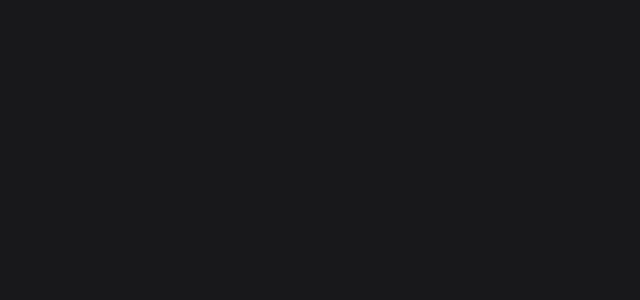
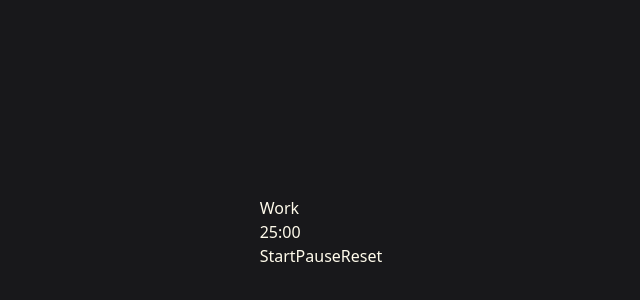
Before and after one commit to sayantaniy/Desmoxie, a React (Vite) app: page /timer in a window 1280 px wide. Before the commit this address had no page. Shown: the part 168-468 px from the top of the page, without its empty margins (319-959 px from the left). Built offline with nearby package versions, Linux system fonts and the light colour scheme; a web font is replaced by a local one.

Commit message:
assigned types

```diff
--- a/index.html
+++ b/index.html
@@ -2,9 +2,9 @@
 <html lang="en">
   <head>
     <meta charset="UTF-8" />
-    <link rel="icon" type="image/svg+xml" href="/vite.svg" />
+    <link rel="icon" href="https://i.pinimg.com/736x/0d/66/47/0d6647ba5675d2dac0afa006b3f52c07.jpg" />
     <meta name="viewport" content="width=device-width, initial-scale=1.0" />
-    <title>feb-react-proj</title>
+    <title>Desmoxie</title>
   </head>
   <body>
     <div id="root"></div>
--- a/src/App.tsx
+++ b/src/App.tsx
@@ -1,6 +1,7 @@
 import { Route, Routes } from "react-router-dom"
 import Counter from "./components/Counter"
 import Stopwatch from "./components/Stopwatch"
+import Timer from "./components/Timer"
 import Home from "./components/Home"
 
 
@@ -11,6 +12,7 @@ const App = () => {
 
       <Routes>
         <Route path="/stopwatch" element={<Stopwatch />} />
+        <Route path="/timer" element={<Timer/>}/>
         <Route path="/counter" element={<Counter />} />
         <Route path="/" element={<Home />} />
       </Routes>
--- a/src/components/Counter.tsx
+++ b/src/components/Counter.tsx
@@ -21,7 +21,7 @@ const Counter = () => {
               setCount(count - 1);
             }
           }}
-          className="bg-lime-500 px-4 rounded-2xl py-2"
+          className="bg-lime-500 px-4 rounded-2xl py-2  hover:bg-lime-600"
         >
 
           -
@@ -31,7 +31,7 @@ const Counter = () => {
           onClick={() => {
             setCount(count + 1);
           }}
-          className="bg-lime-500 px-4 rounded-2xl py-2"
+          className="bg-lime-500 px-4 rounded-2xl py-2  hover:bg-lime-600"
         >
 
           +
--- a/src/components/Navbar.tsx
+++ b/src/components/Navbar.tsx
@@ -6,6 +6,8 @@ const Navbar = () => {
         <Link className='m-3  hover:bg-lime-200  hover:text-black px-3 py-1 rounded-full' to="/">Home</Link>
         <Link className='m-3  hover:bg-lime-200  hover:text-black px-3 py-1 rounded-full' to="/counter">Counter</Link>
         <Link className='m-3  hover:bg-lime-200  hover:text-black px-3 py-1 rounded-full' to="/stopwatch">Stopwatch</Link>
+        <Link className='m-3  hover:bg-lime-200  hover:text-black px-3 py-1 rounded-full' to="/timer">Timer</Link>
+
     </div>
   )
 }
--- a/src/components/Stopwatch.tsx
+++ b/src/components/Stopwatch.tsx
@@ -3,33 +3,50 @@ import Navbar from './Navbar'
 import Footer from './Footer'
 
 const Stopwatch = () => {
-    const [count, setCount] = useState(0)
-    const intervalRef = useRef(null)
+    const [time, setTime] = useState(0)
+    const [running, setRunning] = useState(false)
+    const intervalRef: number | null | any = useRef(null) //does not re renders
 
-    const start = ()=>{
+    const start = () => {
         if (intervalRef.current) return;
-        intervalRef.current = setInterval(()=>{
-         setCount(prev=>prev+1)
-        },1000)
+        intervalRef.current = setInterval(() => { //returns an id
+            setRunning(true)
+            setTime(prev => prev + 10)
+        }, 10)
     }
 
-    const stop = ()=>{
+    const stop = () => {
+        setRunning(false)
         clearInterval(intervalRef.current)
-        intervalRef.current=null;
     }
+
+    const reset = () => {
+        setRunning(false)
+        clearInterval(intervalRef.current)
+        intervalRef.current = null;
+        setTime(0)
+    }
+
+    const format = (ms:number) => {
+        const m: number = Math.floor(ms / 60000);
+        const s: number = Math.floor((ms % 60000) / 1000);
+        const ms2: number = Math.floor((ms % 1000) / 10);
+        return `${String(m).padStart(2, "0")}:${String(s).padStart(2, "0")}:${String(ms2).padStart(2, "0")}`;
+    };
 
     return (
         <div>
-        <Navbar/>
+            <Navbar />
             <div className="rounded-2xl bg-lime-300 text-lime-950 border-lime-900 px-8 py-4 font-poppins bg-blend-lighten border-4">
                 <h1>Try using the Stopwatch!</h1>
-        <h1 className="flex justify-around items-center p-5 font-bold text-xl "> {count} </h1>
-        <div className="flex justify-around items-center">
-        <button className="bg-lime-500 px-4 rounded-2xl py-2" onClick={start}>Start</button>
-        <button className="bg-lime-500 px-4 rounded-2xl py-2 " onClick={stop}>Stop</button>
+                <h1 className="flex justify-around items-center p-5 font-bold text-xl "> {format(time)} </h1>
+                <div className="flex justify-around items-center gap-2">
+                    <button className="bg-lime-500 px-4 rounded-2xl py-2 hover:bg-lime-600" onClick={start}>Start</button>
+                    <button className="bg-lime-500 px-4 rounded-2xl py-2  hover:bg-lime-600" onClick={stop}>Stop</button>
+                    <button className="bg-lime-500 px-4 rounded-2xl py-2  hover:bg-lime-600" onClick={reset}>Reset</button>
                 </div>
             </div>
-      <Footer/>
+            <Footer />
         </div>
     )
 }
--- /dev/null
+++ b/src/components/Timer.tsx
@@ -0,0 +1,53 @@
+import { useEffect, useState } from "react";
+
+export default function Pomodoro() {
+  const WORK_TIME = 25 * 60;   // 25 min
+  const BREAK_TIME = 5 * 60;   // 5 min
+
+  const [timeLeft, setTimeLeft] = useState(WORK_TIME);
+  const [isRunning, setIsRunning] = useState(false);
+  const [isWork, setIsWork] = useState(true); // true = work, false = break
+
+  useEffect(() => {
+    let interval: number | undefined;
+
+    if (isRunning) {
+      interval = window.setInterval(() => {
+        setTimeLeft(prev => {
+          if (prev === 1) {
+            // Switch mode
+            const next = isWork ? BREAK_TIME : WORK_TIME;
+            setIsWork(!isWork);
+            return next;
+          }
+          return prev - 1;
+        });
+      }, 1000);
+    }
+
+    return () => clearInterval(interval);
+  }, [isRunning, isWork]);
+
+  const format = (sec: number) => {
+    const m = Math.floor(sec / 60);
+    const s = sec % 60;
+    return `${m}:${s < 10 ? "0" : ""}${s}`;
+  };
+
+  return (
+    <div>
+      <h2>{isWork ? "Work" : "Break"}</h2>
+      <h1>{format(timeLeft)}</h1>
+
+      <button onClick={() => setIsRunning(true)}>Start</button>
+      <button onClick={() => setIsRunning(false)}>Pause</button>
+      <button onClick={() => {
+        setIsRunning(false);
+        setIsWork(true);
+        setTimeLeft(WORK_TIME);
+      }}>
+        Reset
+      </button>
+    </div>
+  );
+}
```
Lines whose indentation alone changed are shown as unchanged.
